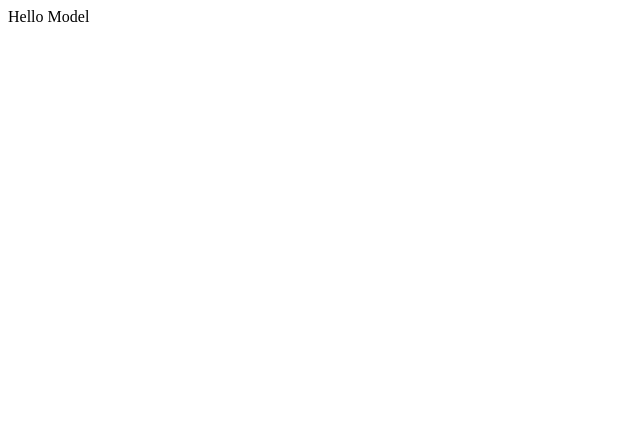
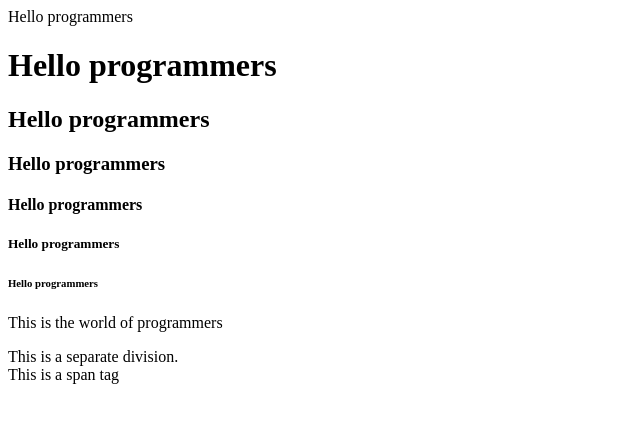
Before and after one commit to skbhagat0502/model_class, a plain HTML site: page index.html in a window 1280 px wide. Shown: the whole page, without its empty margins (0-640 px from the left). Drawn offline with Linux system fonts and the light colour scheme.

Commit message:
index.html

```diff
--- a/index.html
+++ b/index.html
@@ -7,6 +7,21 @@
     <description></description>
   </head>
   <body>
-    Hello Model
+    Hello programmers
+    <!-- Heading tag -->
+    <h1>Hello programmers</h1>
+    <h2>Hello programmers</h2>
+    <h3>Hello programmers</h3>
+    <h4>Hello programmers</h4>
+    <h5>Hello programmers</h5>
+    <h6>Hello programmers</h6>
+    <!-- paragraph tag -->
+    <p>This is the world of programmers</p>
+    <div>This is a separate division.</div>
+    <span>This is a span tag</span>
   </body>
 </html>
+
+<!-- Html tags -  body, head , h1, p , table.... -->
+<!-- Html tutorial : https://youtu.be/BsDoLVMnmZs?si=XtF7RhrwBRsErGYQ -->
+<!-- Learn about semantic code in html -->
```
